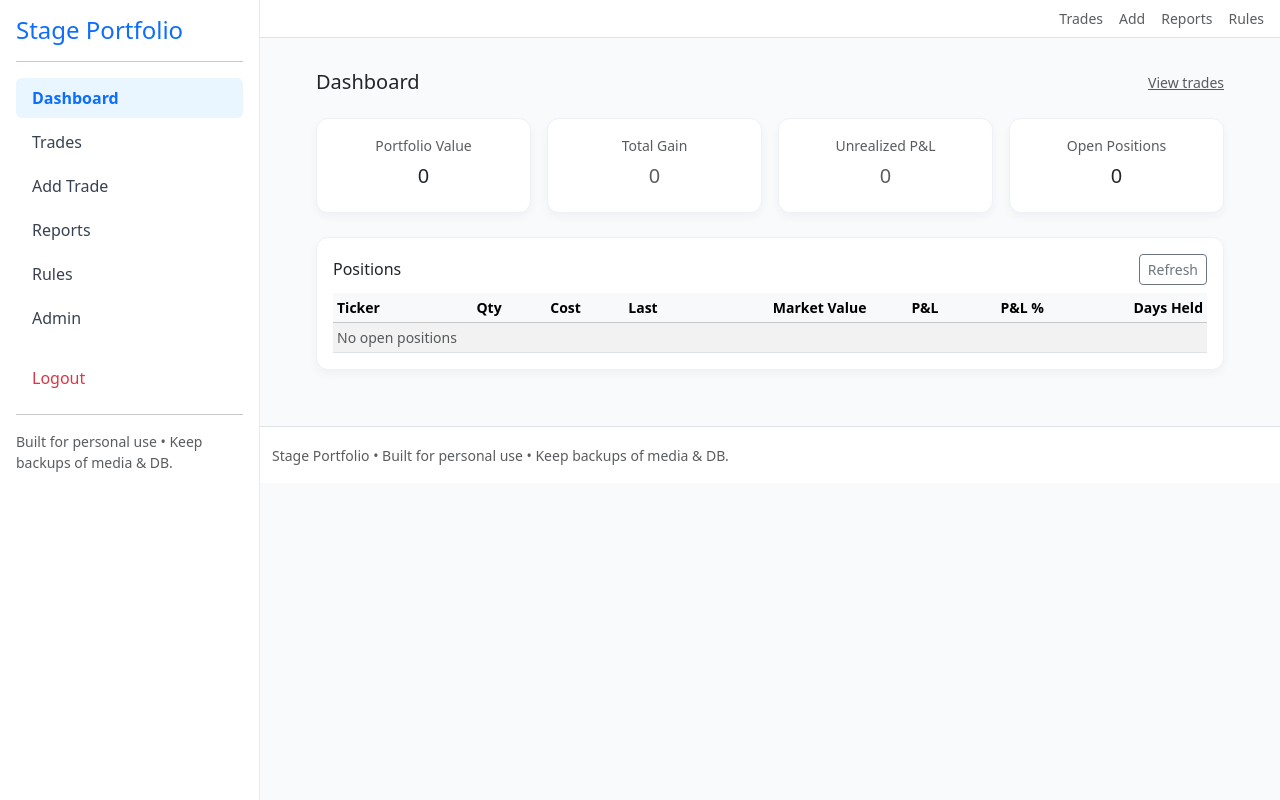
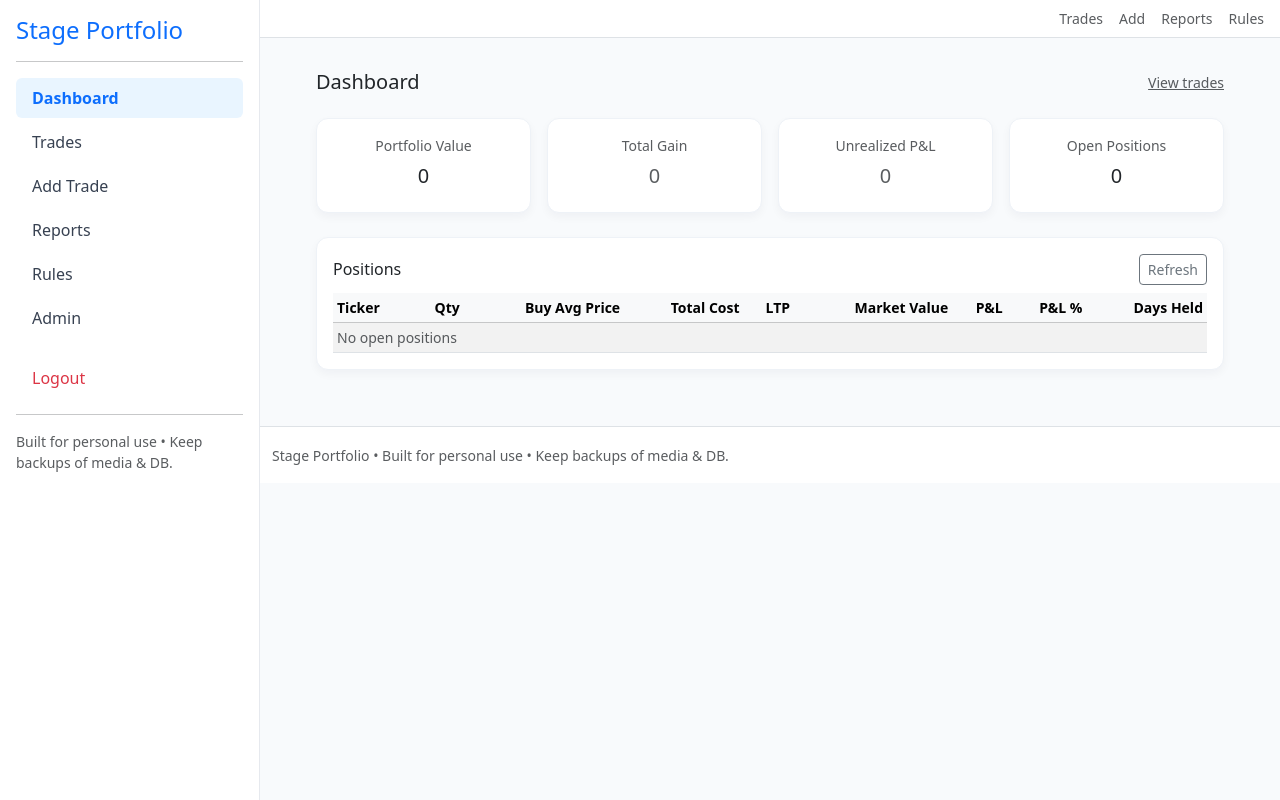
Before and after one commit to tayyabsayyad/portfolioApp, a Django app: page /trades/dashboard/ in a window 1280 px wide. Run offline with Django 4.2, Linux system fonts and the light colour scheme; the visitor is signed in with stand-in values (Sample User, id 1); data that the repository does not hold is empty.

Commit message:
Avg Price of stock and LTP added

```diff
--- a/trades/templates/trades/dashboard.html
+++ b/trades/templates/trades/dashboard.html
@@ -9,7 +9,7 @@
     <a href="{% url 'trade_list' %}" class="small text-muted">View trades</a>
   </div>
 
-  <!-- summary cards -->
+  <!-- Summary cards -->
   <div class="row g-3 mb-4">
     <div class="col-12 col-md-3">
       <div class="card-like text-center">
@@ -17,7 +17,6 @@
         <div id="total_value" class="h5 mt-2">—</div>
       </div>
     </div>
-
     <div class="col-12 col-md-3">
       <div class="card-like text-center">
         <div class="small text-muted">Total Gain</div>
@@ -25,14 +24,12 @@
         <div id="total_gain_pct" class="small text-muted"></div>
       </div>
     </div>
-
     <div class="col-12 col-md-3">
       <div class="card-like text-center">
         <div class="small text-muted">Unrealized P&L</div>
         <div id="unrealized" class="h5 mt-2">—</div>
       </div>
     </div>
-
     <div class="col-12 col-md-3">
       <div class="card-like text-center">
         <div class="small text-muted">Open Positions</div>
@@ -41,13 +38,11 @@
     </div>
   </div>
 
-  <!-- positions table with sortable headers -->
+  <!-- Positions Table -->
   <div class="card-like mb-4">
     <div class="d-flex justify-content-between align-items-center mb-2">
       <h6 class="m-0">Positions</h6>
-      <div>
-        <button id="refreshBtn" class="btn btn-sm btn-outline-secondary">Refresh</button>
-      </div>
+      <button id="refreshBtn" class="btn btn-sm btn-outline-secondary">Refresh</button>
     </div>
 
     <div class="table-responsive">
@@ -56,16 +51,17 @@
           <tr>
             <th scope="col">Ticker</th>
             <th scope="col" class="text-end">Qty</th>
-            <th scope="col" class="text-end sortable" data-sort-key="cost">Cost <span class="sort-indicator"></span></th>
-            <th scope="col" class="text-end sortable" data-sort-key="last_price">Last <span class="sort-indicator"></span></th>
-            <th scope="col" class="text-end sortable" data-sort-key="market_value">Market Value <span class="sort-indicator"></span></th>
-            <th scope="col" class="text-end sortable" data-sort-key="unrealized_pnl">P&amp;L <span class="sort-indicator"></span></th>
-            <th scope="col" class="text-end sortable" data-sort-key="pnl_pct">P&amp;L % <span class="sort-indicator"></span></th>
-            <th scope="col" class="text-end sortable" data-sort-key="days_held">Days Held <span class="sort-indicator"></span></th>
+            <th scope="col" class="text-end">Buy Avg Price</th>
+            <th scope="col" class="text-end">Total Cost</th>
+            <th scope="col" class="text-end">LTP</th>
+            <th scope="col" class="text-end">Market Value</th>
+            <th scope="col" class="text-end">P&L</th>
+            <th scope="col" class="text-end">P&L %</th>
+            <th scope="col" class="text-end">Days Held</th>
           </tr>
         </thead>
         <tbody id="positions_table_body">
-          <tr><td colspan="8" class="small text-muted">Loading positions…</td></tr>
+          <tr><td colspan="9" class="small text-muted">Loading positions…</td></tr>
         </tbody>
       </table>
     </div>
@@ -73,7 +69,7 @@
 </div>
 
 <script>
-  // formatting helpers
+  // helpers
   function formatNumber(v) {
     if (v === null || v === undefined) return '—';
     return Number(v).toLocaleString(undefined, {maximumFractionDigits:2});
@@ -85,115 +81,26 @@
     if (val < 0) return 'text-danger';
     return 'text-muted';
   }
-
-  // compute days held: if sell_date present (closed) use sell_date-buy_date else today - buy_date
-  function computeDaysHeld(buy_iso, sell_iso) {
-    if (!buy_iso) return null;
-    try {
-      const buy = new Date(buy_iso);
-      const end = sell_iso ? new Date(sell_iso) : new Date(); // today
-      // normalize to UTC midnight to avoid timezone issues
-      const diffMs = Date.UTC(end.getFullYear(), end.getMonth(), end.getDate()) - Date.UTC(buy.getFullYear(), buy.getMonth(), buy.getDate());
-      const days = Math.floor(diffMs / (1000 * 60 * 60 * 24));
-      return isFinite(days) ? days : null;
-    } catch(e) {
-      return null;
-    }
+  function computeDaysHeld(buy_iso) {
+    if (!buy_iso) return '—';
+    const buy = new Date(buy_iso);
+    const now = new Date();
+    const diff = now - buy;
+    return Math.floor(diff / (1000 * 60 * 60 * 24));
   }
 
-  // state for sorting: key and direction
-  let currentSort = { key: null, asc: false };
-
-  // attach click handlers to headers marked .sortable
-  function setupSorting() {
-    document.querySelectorAll('th.sortable').forEach(th => {
-      th.style.cursor = 'pointer';
-      th.addEventListener('click', () => {
-        const key = th.dataset.sortKey;
-        if (!key) return;
-        if (currentSort.key === key) {
-          currentSort.asc = !currentSort.asc; // toggle
-        } else {
-          currentSort.key = key;
-          currentSort.asc = true; // default ascending on new column
-        }
-        // update indicators
-        document.querySelectorAll('th.sortable .sort-indicator').forEach(el => el.textContent = '');
-        th.querySelector('.sort-indicator').textContent = currentSort.asc ? ' ▲' : ' ▼';
-        // re-render using the latest cachedPositions if available
-        if (window.cachedPositions) {
-          renderPositionsTable(window.cachedPositions);
-        }
-      });
-    });
-  }
-
-  // sort function: sorts array of position objects in-place per currentSort
-  function sortPositionsArray(arr) {
-    if (!currentSort.key) return arr;
-    const key = currentSort.key;
-    const asc = currentSort.asc ? 1 : -1;
-
-    arr.sort((a, b) => {
-      // support nested keys (not needed now)
-      const va = (a[key] === null || a[key] === undefined) ? -Infinity : a[key];
-      const vb = (b[key] === null || b[key] === undefined) ? -Infinity : b[key];
-
-      // if key is days_held, ensure numeric
-      if (key === 'days_held') {
-        return (Number(va) - Number(vb)) * asc;
-      }
-
-      // attempt numeric compare if both numeric
-      const na = Number(va);
-      const nb = Number(vb);
-      if (!isNaN(na) && !isNaN(nb)) {
-        return (na - nb) * asc;
-      }
-
-      // fallback string compare
-      const sa = String(va).toLowerCase();
-      const sb = String(vb).toLowerCase();
-      if (sa < sb) return -1 * asc;
-      if (sa > sb) return 1 * asc;
-      return 0;
-    });
-
-    return arr;
-  }
-
-  // render positions table given positions array (positions expected from API)
-  function renderPositionsTable(positions) {
-    // enrich each position with computed days_held
-    const enriched = positions.map(p => {
-      const days = computeDaysHeld(p.buy_date, p.sell_date || null);
-      // unify numeric values
-      return Object.assign({}, p, { days_held: days });
-    });
-
-    // sort if needed
-    sortPositionsArray(enriched);
-
-    // cache for re-sorting
-    window.cachedPositions = enriched;
-
+  // render table
+  function renderPositions(positions) {
     const tbody = document.getElementById('positions_table_body');
     tbody.innerHTML = '';
-
-    if (enriched.length === 0) {
-      const tr = document.createElement('tr');
-      tr.innerHTML = '<td colspan="8" class="small text-muted">No open positions</td>';
-      tbody.appendChild(tr);
+    if (!positions || positions.length === 0) {
+      tbody.innerHTML = '<tr><td colspan="9" class="small text-muted">No open positions</td></tr>';
       return;
     }
 
-    enriched.forEach(p => {
-      const pnl = (p.unrealized_pnl !== null && p.unrealized_pnl !== undefined) ? p.unrealized_pnl : null;
-      const pnl_pct = (p.pnl_pct !== null && p.pnl_pct !== undefined) ? p.pnl_pct : null;
-
-      const pnlCls = colorClassForNumber(pnl);
-      const pctCls = colorClassForNumber(pnl_pct);
-
+    positions.forEach(p => {
+      const pnlCls = colorClassForNumber(p.unrealized_pnl);
+      const pctCls = colorClassForNumber(p.pnl_pct);
       const tr = document.createElement('tr');
       tr.innerHTML = `
         <td>
@@ -201,68 +108,50 @@
           <div class="small text-muted"><a href="/trades/${p.id}/" class="text-decoration-none small">Details</a></div>
         </td>
         <td class="text-end small">${formatNumber(p.quantity)}</td>
+        <td class="text-end small">${formatNumber(p.buy_price)}</td>
         <td class="text-end small">${formatNumber(p.cost)}</td>
         <td class="text-end small">${formatNumber(p.last_price)}</td>
         <td class="text-end small">${formatNumber(p.market_value)}</td>
-        <td class="text-end ${pnlCls} small">${pnl !== null ? formatNumber(pnl) : '—'}</td>
-        <td class="text-end ${pctCls} small">${pnl_pct !== null ? (Number(pnl_pct).toFixed(2) + '%') : '—'}</td>
-        <td class="text-end small">${p.days_held !== null ? p.days_held : '—'}</td>
+        <td class="text-end ${pnlCls} small">${formatNumber(p.unrealized_pnl)}</td>
+        <td class="text-end ${pctCls} small">${p.pnl_pct !== null ? p.pnl_pct.toFixed(2) + '%' : '—'}</td>
+        <td class="text-end small">${computeDaysHeld(p.buy_date)}</td>
       `;
       tbody.appendChild(tr);
     });
   }
 
-  // fetch positions from API and update summary + table
-  async function fetchPositions() {
+  // fetch data
+  async function fetchPortfolio() {
     try {
       const res = await fetch("{% url 'portfolio_value_api' %}");
       const data = await res.json();
       const pos = data.positions || [];
 
-      // update summary cards
+      // summary
       document.getElementById('total_value').textContent = formatNumber(data.total_value);
       document.getElementById('open_count').textContent = pos.length;
 
-      // total gain (colored)
-      const tgEl = document.getElementById('total_gain');
-      const tgPctEl = document.getElementById('total_gain_pct');
-      const total_gain = data.total_gain;
-      const total_gain_pct = data.total_gain_pct;
-      tgEl.textContent = formatNumber(total_gain);
-      tgEl.className = colorClassForNumber(total_gain) + ' h5 mt-2';
-      if (total_gain_pct !== null && total_gain_pct !== undefined) {
-        tgPctEl.textContent = (Number(total_gain_pct).toFixed(2) + '%');
-        tgPctEl.className = colorClassForNumber(total_gain_pct);
-      } else {
-        tgPctEl.textContent = '';
-        tgPctEl.className = 'small text-muted';
-      }
+      const tg = document.getElementById('total_gain');
+      const tgPct = document.getElementById('total_gain_pct');
+      tg.textContent = formatNumber(data.total_gain);
+      tg.className = colorClassForNumber(data.total_gain) + ' h5 mt-2';
+      tgPct.textContent = data.total_gain_pct ? data.total_gain_pct.toFixed(2) + '%' : '';
+      tgPct.className = colorClassForNumber(data.total_gain_pct);
 
-      // unrealized
       const unrealEl = document.getElementById('unrealized');
       unrealEl.textContent = formatNumber(data.total_unrealized);
       unrealEl.className = colorClassForNumber(data.total_unrealized) + ' h5 mt-2';
 
-      // render the table
-      renderPositionsTable(pos);
-
-    } catch (err) {
-      console.error(err);
-      const tbody = document.getElementById('positions_table_body');
-      tbody.innerHTML = '<tr><td colspan="8" class="text-danger small">Error loading positions — try refresh.</td></tr>';
+      renderPositions(pos);
+    } catch (e) {
+      console.error(e);
+      document.getElementById('positions_table_body').innerHTML =
+        '<tr><td colspan="9" class="text-danger small">Error loading positions — try again.</td></tr>';
     }
   }
 
-  // initial setup: sorting handlers then load
-  setupSorting();
-  fetchPositions();
-
-  // poll every 45s
-  const pollInterval = setInterval(fetchPositions, 45000);
-
-  // manual refresh
-  document.getElementById('refreshBtn').addEventListener('click', () => {
-    fetchPositions();
-  });
+  fetchPortfolio();
+  document.getElementById('refreshBtn').addEventListener('click', fetchPortfolio);
+  setInterval(fetchPortfolio, 45000);
 </script>
 {% endblock %}
--- a/trades/views.py
+++ b/trades/views.py
@@ -191,16 +191,20 @@ def dashboard(request):
 def portfolio_value_api(request):
     """
     Returns JSON with:
-      - positions: list of open positions with last_price, value, cost, unrealized_pnl, pnl_pct
-      - total_value: sum of position market values
-      - total_cost: sum of position costs (buy_price * qty)
-      - total_unrealized: sum of unrealized pnl across positions (market - cost)
-      - total_gain: same as total_unrealized (for open positions), included for clarity
-      - total_gain_pct: percent gain vs total_cost (or null if no cost)
+      - positions: list of tickers aggregated by average buy price
+      - total_value, total_cost, total_unrealized, total_gain, total_gain_pct
     """
     trades = Trade.objects.filter(user=request.user, is_closed=False)
-    tickers = list({t.ticker.upper() for t in trades})
 
+    # Group open trades by ticker (case-insensitive)
+    from collections import defaultdict
+    ticker_groups = defaultdict(list)
+    for tr in trades:
+        ticker_groups[tr.ticker.upper()].append(tr)
+
+    tickers = list(ticker_groups.keys())
+
+    # Fetch last prices
     prices = {}
     if 'yf' in globals() and yf and tickers:
         for t in tickers:
@@ -214,9 +218,7 @@ def portfolio_value_api(request):
                     hist = tk.history(period='1d', interval='1m', progress=False)
                     if not hist.empty:
                         last = float(hist['Close'].iloc[-1])
-                # ensure numeric
-                prices[t] = float(last) if last is not None and not (
-                            isinstance(last, float) and math.isnan(last)) else None
+                prices[t] = float(last) if last is not None else None
             except Exception:
                 prices[t] = None
     else:
@@ -228,81 +230,61 @@ def portfolio_value_api(request):
     total_cost = 0.0
     total_unrealized = 0.0
 
-    for tr in trades:
-        buy_price = float(tr.buy_price)
-        qty = float(tr.quantity)
-        cost = buy_price * qty
-        last = prices.get(tr.ticker.upper(), None)
-        market_value = (last * qty) if last is not None else 0.0
-        unrealized = (last - buy_price) * qty if last is not None else None
+    # --- aggregate by ticker ---
+    for ticker, group in ticker_groups.items():
+        total_qty = sum(float(t.quantity) for t in group)
+        total_buy_cost = sum(float(t.quantity) * float(t.buy_price) for t in group)
+        avg_buy_price = total_buy_cost / total_qty if total_qty else 0
 
-        # accumulate totals (treat missing last as 0)
+        last = prices.get(ticker, None)
+        market_value = (last * total_qty) if last is not None else 0.0
+        unrealized = (last - avg_buy_price) * total_qty if last is not None else None
+
         total_value += market_value
-        total_cost += cost
+        total_cost += total_buy_cost
         if unrealized is not None:
-            total_unrealized += float(unrealized)
+            total_unrealized += unrealized
 
-        # percent unrealized vs cost (guard divide by zero)
         pnl_pct = None
-        try:
-            if unrealized is not None and cost != 0:
-                pnl_pct = (unrealized / cost) * 100
-        except Exception:
-            pnl_pct = None
+        if unrealized is not None and total_buy_cost:
+            pnl_pct = (unrealized / total_buy_cost) * 100
+
+        # oldest buy date (for “days held” display)
+        buy_dates = [t.buy_date for t in group if t.buy_date]
+        oldest_buy = min(buy_dates).isoformat() if buy_dates else None
 
         positions.append({
-            'id': tr.id,
-            'ticker': tr.ticker,
-            'quantity': qty,
-            'buy_price': buy_price,
-            'cost': cost,
-            'last_price': last,
-            'market_value': market_value,
-            'unrealized_pnl': unrealized,
-            'pnl_pct': pnl_pct,
-            'buy_date': tr.buy_date.isoformat()
+            'id': group[0].id,
+            'ticker': ticker,
+            'quantity': round(total_qty, 2),
+            'buy_price': round(avg_buy_price, 2),
+            'cost': round(total_buy_cost, 2),
+            'last_price': round(last, 2) if last else None,
+            'market_value': round(market_value, 2),
+            'unrealized_pnl': round(unrealized, 2) if unrealized else None,
+            'pnl_pct': round(pnl_pct, 2) if pnl_pct else None,
+            'buy_date': oldest_buy,
         })
 
-    total_gain = total_unrealized  # for open positions, unrealized sum is the total gain
-    total_gain_pct = None
-    if total_cost:
-        try:
-            total_gain_pct = (total_gain / total_cost) * 100
-        except Exception:
-            total_gain_pct = None
+    total_gain = total_unrealized
+    total_gain_pct = (total_gain / total_cost * 100) if total_cost else None
 
-    # Round numbers for neatness (or leave raw)
     def maybe_round(x):
         try:
-            return None if x is None else round(float(x), 4) if abs(x) < 1 else round(float(x), 2)
+            return None if x is None else round(float(x), 2)
         except Exception:
             return x
 
-    resp_positions = []
-    for p in positions:
-        resp_positions.append({
-            'id': p['id'],
-            'ticker': p['ticker'],
-            'quantity': p['quantity'],
-            'buy_price': maybe_round(p['buy_price']),
-            'cost': maybe_round(p['cost']),
-            'last_price': maybe_round(p['last_price']),
-            'market_value': maybe_round(p['market_value']),
-            'unrealized_pnl': maybe_round(p['unrealized_pnl']),
-            'pnl_pct': maybe_round(p['pnl_pct']),
-            'buy_date': p['buy_date'],
-        })
-
     data = {
-        'positions': resp_positions,
+        'positions': positions,
         'total_value': maybe_round(total_value),
         'total_cost': maybe_round(total_cost),
         'total_unrealized': maybe_round(total_unrealized),
         'total_gain': maybe_round(total_gain),
         'total_gain_pct': maybe_round(total_gain_pct),
     }
+
     return JsonResponse(data)
-
 
 @login_required
 def reports(request):
```
